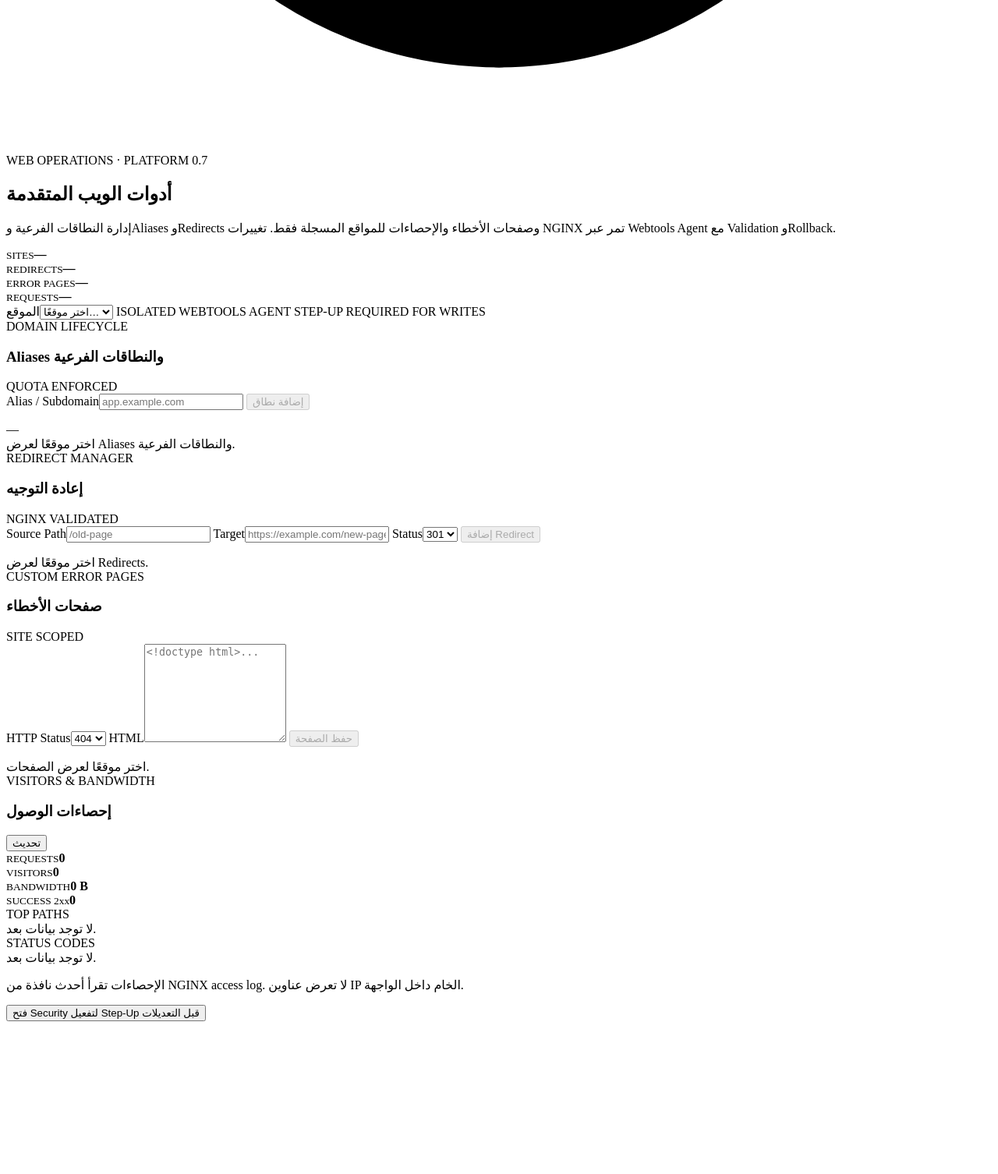
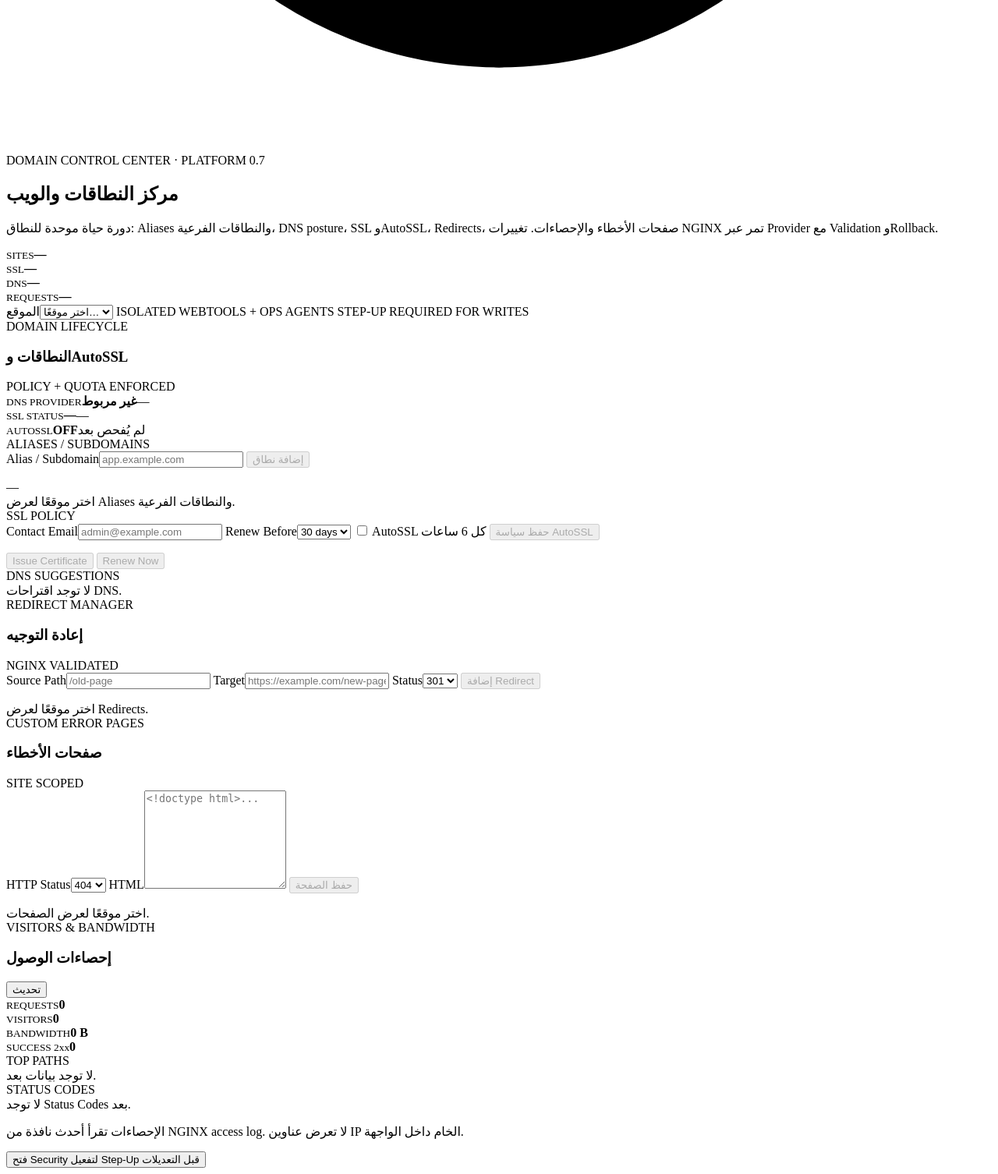
Before and after one commit to nexvary/Nexvary-Panel, a Flask app: template templates/sections/webtools.html in a window 1280 px wide. Shown: the part 1075-2581 px from the top of the page at 78% size. Before the commit the page ends 2385 px from the top, so only its background shows below. Run offline with Flask 3, Linux system fonts and the light colour scheme; the template is opened without the code that fills it, so the values that code supplies are empty; parts of the project's set-up code (start-up, migrations or seed data) failed here and were passed over.

Commit message:
Promote Web Tools to unified Domain Control Center

```diff
--- a/templates/sections/webtools.html
+++ b/templates/sections/webtools.html
@@ -3,34 +3,59 @@
   <div class="workspace-hero webtools-hero">
     <div class="hero-icon">{{icon('globe')}}</div>
     <div class="hero-copy">
-      <span class="kicker">WEB OPERATIONS · PLATFORM 0.7</span>
-      <h2>أدوات الويب المتقدمة</h2>
-      <p>إدارة النطاقات الفرعية وAliases وRedirects وصفحات الأخطاء والإحصاءات للمواقع المسجلة فقط. تغييرات NGINX تمر عبر Webtools Agent مع Validation وRollback.</p>
+      <span class="kicker">DOMAIN CONTROL CENTER · PLATFORM 0.7</span>
+      <h2>مركز النطاقات والويب</h2>
+      <p>دورة حياة موحدة للنطاق: Aliases والنطاقات الفرعية، DNS posture، SSL وAutoSSL، Redirects، صفحات الأخطاء والإحصاءات. تغييرات NGINX تمر عبر Provider مع Validation وRollback.</p>
     </div>
     <div class="hero-stats">
       <div><small>SITES</small><strong id="webtoolsSiteCount">—</strong></div>
-      <div><small>REDIRECTS</small><strong id="webtoolsRedirectCount">—</strong></div>
-      <div><small>ERROR PAGES</small><strong id="webtoolsErrorCount">—</strong></div>
+      <div><small>SSL</small><strong id="domainSslHero">—</strong></div>
+      <div><small>DNS</small><strong id="domainDnsHero">—</strong></div>
       <div><small>REQUESTS</small><strong id="webtoolsRequestCount">—</strong></div>
     </div>
   </div>
 
   <div class="content-toolbar webtools-toolbar">
     <label><span>الموقع</span><select id="webtoolsDomain"><option value="">اختر موقعًا…</option></select></label>
-    <span class="webtools-agent-state"><i></i>ISOLATED WEBTOOLS AGENT</span>
+    <span class="webtools-agent-state"><i></i>ISOLATED WEBTOOLS + OPS AGENTS</span>
     <span class="step-badge {{'ok' if step_up_active else 'warning'}}">{{'STEP-UP ACTIVE' if step_up_active else 'STEP-UP REQUIRED FOR WRITES'}}</span>
   </div>
 
   <div class="webtools-grid">
     <section class="panel webtools-domain-panel">
-      <div class="panel-head"><div><span class="kicker">DOMAIN LIFECYCLE</span><h3>Aliases والنطاقات الفرعية</h3></div><span class="webtools-badge">QUOTA ENFORCED</span></div>
-      <form id="domainAliasForm" class="webtools-form">
+      <div class="panel-head"><div><span class="kicker">DOMAIN LIFECYCLE</span><h3>النطاقات وAutoSSL</h3></div><span class="webtools-badge">POLICY + QUOTA ENFORCED</span></div>
+      <div class="domain-posture" id="domainPosture">
+        <div><small>DNS PROVIDER</small><strong id="domainDnsProvider">غير مربوط</strong><span id="domainDnsEndpoint">—</span></div>
+        <div><small>SSL STATUS</small><strong id="domainSslState">—</strong><span id="domainSslDetail">—</span></div>
+        <div><small>AUTOSSL</small><strong id="domainAutoSslState">OFF</strong><span id="domainSslLast">لم يُفحص بعد</span></div>
+      </div>
+      <div class="domain-control-grid">
+        <div>
+          <span class="kicker">ALIASES / SUBDOMAINS</span>
+          <form id="domainAliasForm" class="webtools-form domain-alias-form">
             <label>Alias / Subdomain<input name="alias" required maxlength="253" placeholder="app.example.com"></label>
             <button class="primary-create" type="submit" {{'' if step_up_active else 'disabled'}}>إضافة نطاق</button>
           </form>
           <div class="webtools-status"><span id="domainAliasQuota">—</span></div>
           <div id="domainAliasStatus" class="webtools-status" aria-live="polite"></div>
           <div id="domainAliasList" class="webtools-list"><div class="empty-state">اختر موقعًا لعرض Aliases والنطاقات الفرعية.</div></div>
+        </div>
+        <div>
+          <span class="kicker">SSL POLICY</span>
+          <form id="sslPolicyForm" class="ssl-policy-form">
+            <label>Contact Email<input name="contact_email" type="email" maxlength="254" placeholder="admin@example.com"></label>
+            <label>Renew Before<select name="renew_before_days"><option value="14">14 days</option><option value="21">21 days</option><option value="30" selected>30 days</option><option value="45">45 days</option><option value="60">60 days</option></select></label>
+            <label class="switch-line"><input name="auto_renew" type="checkbox"> <span>AutoSSL كل 6 ساعات</span></label>
+            <button class="primary-create" type="submit" {{'' if step_up_active else 'disabled'}}>حفظ سياسة AutoSSL</button>
+          </form>
+          <div class="ssl-actions">
+            <button id="domainSslIssue" type="button" class="ghost compact-action" {{'' if step_up_active else 'disabled'}}>Issue Certificate</button>
+            <button id="domainSslRenew" type="button" class="ghost compact-action" {{'' if step_up_active else 'disabled'}}>Renew Now</button>
+          </div>
+          <div id="domainSslStatus" class="webtools-status" aria-live="polite"></div>
+          <div class="dns-suggestions-wrap"><span class="kicker">DNS SUGGESTIONS</span><div id="domainDnsSuggestions" class="webtools-list"><div class="empty-state">لا توجد اقتراحات DNS.</div></div></div>
+        </div>
+      </div>
     </section>
 
     <section class="panel webtools-redirect-panel">
@@ -66,7 +91,7 @@
       </div>
       <div class="metrics-columns">
         <div><span class="kicker">TOP PATHS</span><div id="metricPaths" class="metric-list"><div class="empty-state">لا توجد بيانات بعد.</div></div></div>
-        <div><span class="kicker">STATUS CODES</span><div id="metricStatuses" class="metric-list"><div class="empty-state">لا توجد بيانات بعد.</div></div></div>
+        <div><span class="kicker">STATUS CODES</span><div id="metricStatuses" class="metric-list"><div class="empty-state">لا توجد Status Codes بعد.</div></div></div>
       </div>
       <p class="metrics-note">الإحصاءات تقرأ أحدث نافذة من NGINX access log. لا تعرض عناوين IP الخام داخل الواجهة.</p>
     </section>
```
Lines whose indentation alone changed are shown as unchanged.
